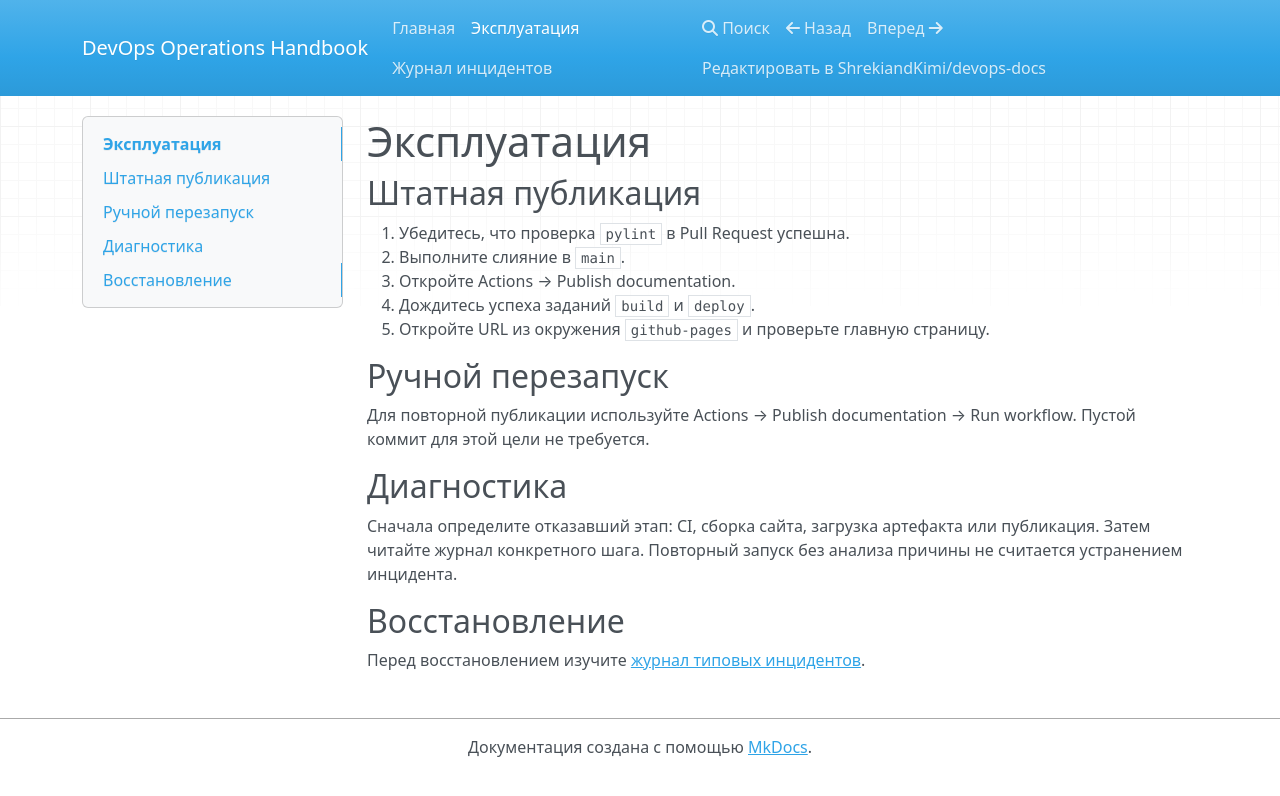
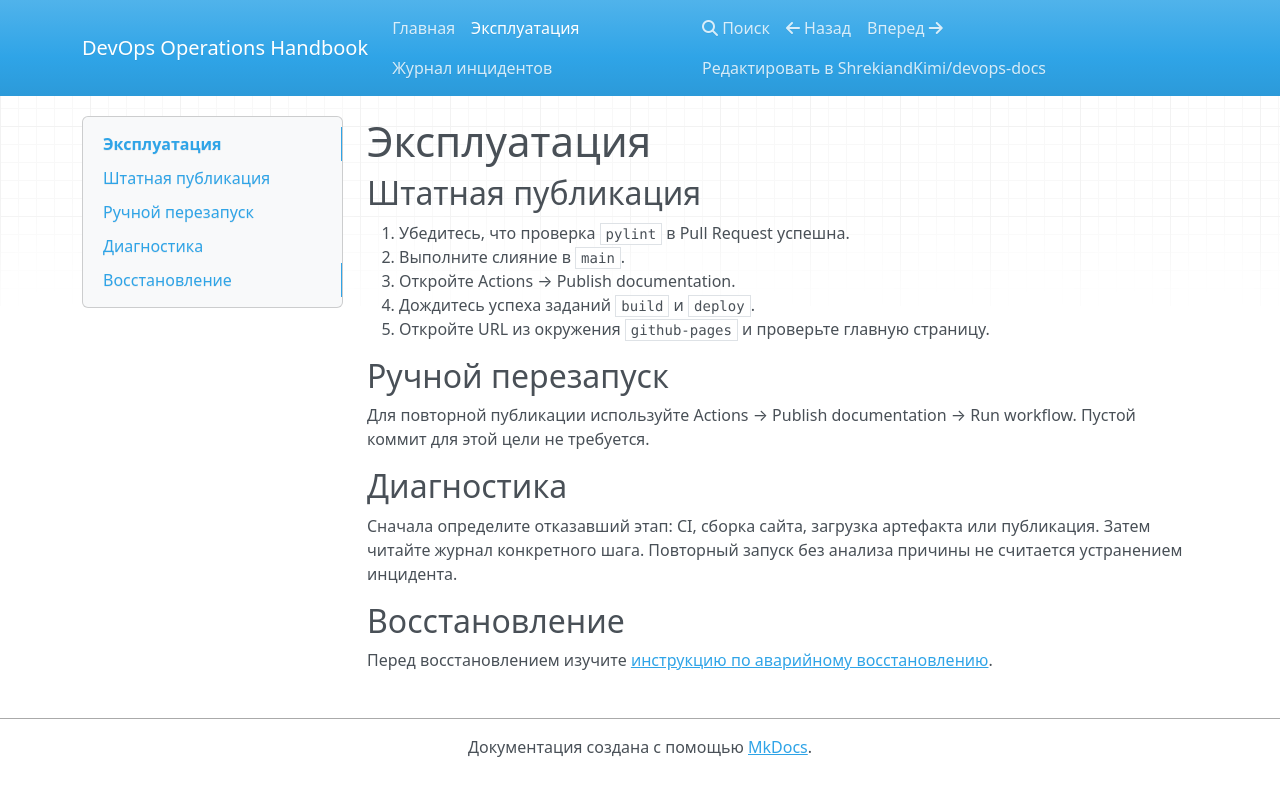
Before and after one commit to ShrekiandKimi/devops-docs, an MkDocs documentation site: the page built from docs/runbook.md, in a window 1280 px wide. Shown: the top 796 px of the page. Built offline with MkDocs 1.6.1, drawn with Linux system fonts in a browser that asks for light colours; nearby versions of some CDN libraries.

Commit message:
docs: add broken link to test validation

```diff
--- a/docs/runbook.md
+++ b/docs/runbook.md
@@ -17,4 +17,4 @@ workflow.
 
 ## Восстановление
 
-Перед восстановлением изучите [журнал типовых инцидентов](incidents.md).
+Перед восстановлением изучите [инструкцию по аварийному восстановлению](recovery.md).
```
